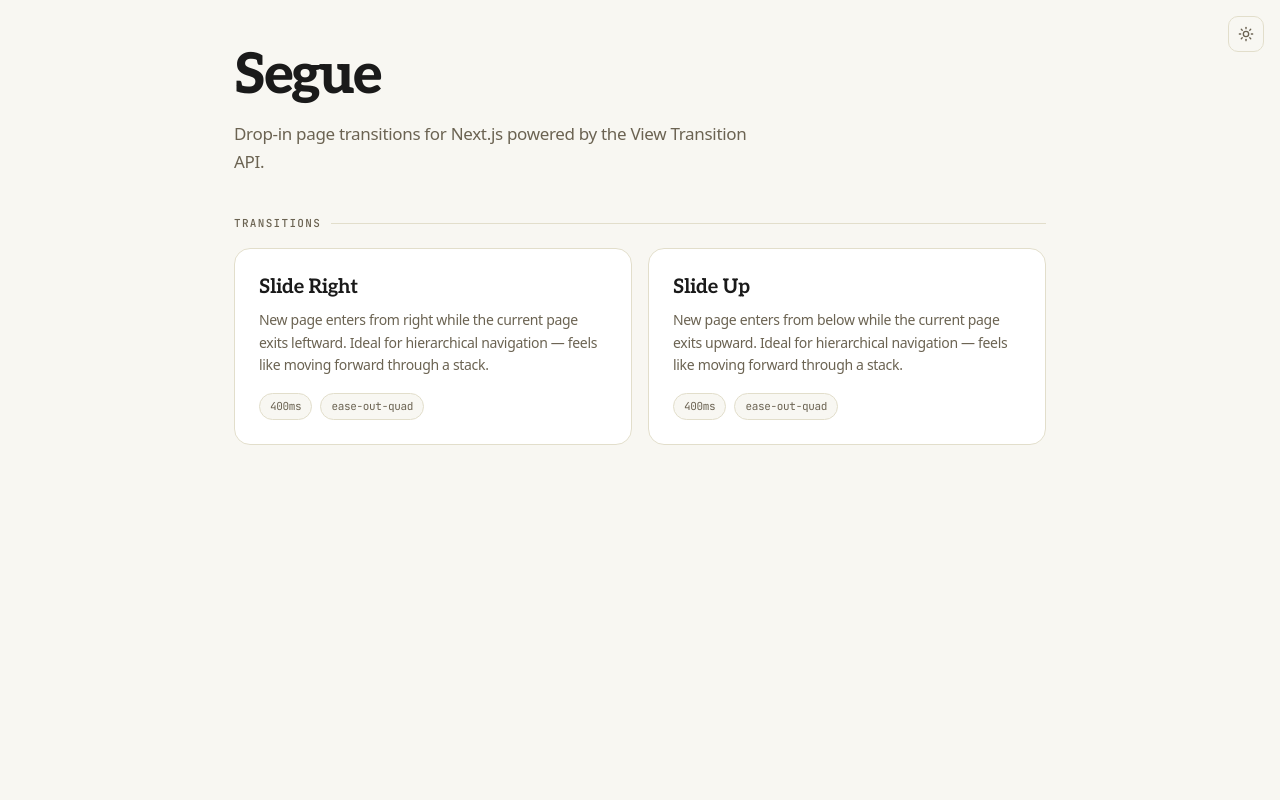
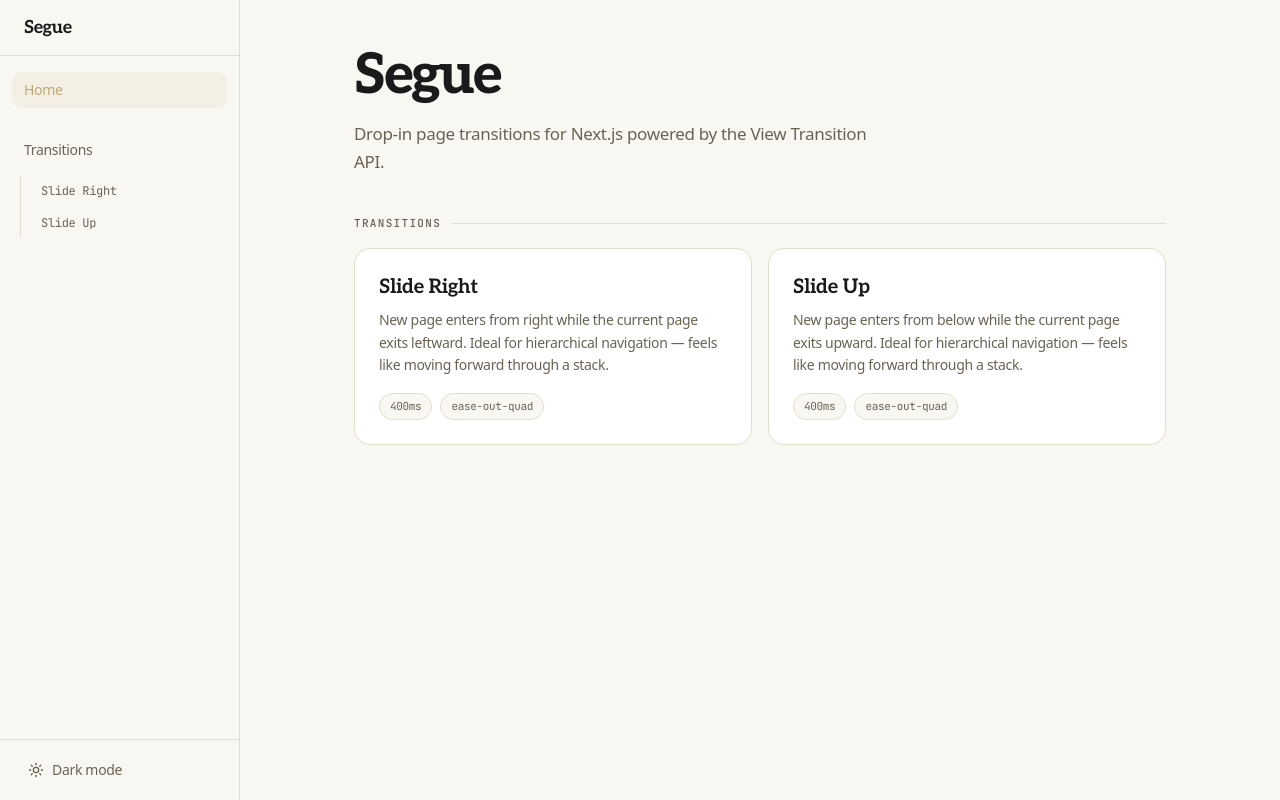
Before and after one commit to RChaubey16/segue, a Next.js app: page / in a window 1280 px wide. Built offline with nearby package versions, Linux system fonts and the light colour scheme.

Commit message:
ui: add sidebar nav section

```diff
--- a/src/app/layout.tsx
+++ b/src/app/layout.tsx
@@ -1,5 +1,6 @@
+import { Sidebar } from "@/components/sidebar"
 import { ThemeProvider } from "@/components/theme-provider"
-import { ThemeToggle } from "@/components/ui/theme-toggle"
+import { getTransitions } from "@/lib/registry"
 import type { Metadata } from "next"
 import { Aleo, Inter, JetBrains_Mono } from "next/font/google"
 import "./globals.css"
@@ -22,23 +23,25 @@
 })
 
 export const metadata: Metadata = {
-  title: "Create Next App",
-  description: "Generated by create next app",
+  title: "Segue",
+  description: "Drop-in page transitions for Next.js",
 }
 
-export default function RootLayout({
+export default async function RootLayout({
   children,
 }: Readonly<{
   children: React.ReactNode
 }>) {
+  const transitions = await getTransitions()
+
   return (
     <html lang="en" suppressHydrationWarning>
       <body
         className={`${fontSans.variable} ${fontSerif.variable} ${fontMono.variable} antialiased`}
       >
         <ThemeProvider attribute="class" defaultTheme="system" enableSystem>
-          <ThemeToggle />
-          {children}
+          <Sidebar transitions={transitions} />
+          <main className="min-h-dvh md:ml-60">{children}</main>
         </ThemeProvider>
       </body>
     </html>
--- /dev/null
+++ b/src/components/sidebar-nav.tsx
@@ -0,0 +1,71 @@
+"use client"
+
+import Link from "next/link"
+import { usePathname } from "next/navigation"
+import { cn } from "@/lib/utils"
+import type { TransitionMeta } from "@/lib/registry"
+
+export function SidebarNav({
+  transitions,
+  onNavigate,
+}: {
+  transitions: TransitionMeta[]
+  onNavigate?: () => void
+}) {
+  const pathname = usePathname()
+
+  return (
+    <nav className="flex-1 overflow-y-auto px-3 py-4">
+      {/* Home */}
+      <Link
+        href="/"
+        onClick={onNavigate}
+        className={cn(
+          "mb-1 flex items-center rounded-md px-3 py-2 text-sm font-medium no-underline transition-colors",
+          pathname === "/"
+            ? "bg-accent/10 text-accent"
+            : "text-muted-foreground hover:bg-accent/5 hover:text-foreground",
+        )}
+      >
+        Home
+      </Link>
+
+      {/* Transitions group */}
+      <div className="mt-6">
+        <Link
+          href="/transitions"
+          onClick={onNavigate}
+          className={cn(
+            "mb-2 flex items-center rounded-md px-3 py-2 text-sm font-medium no-underline transition-colors",
+            pathname === "/transitions"
+              ? "bg-accent/10 text-accent"
+              : "text-muted-foreground hover:bg-accent/5 hover:text-foreground",
+          )}
+        >
+          Transitions
+        </Link>
+        <div className="ml-2 flex flex-col gap-0.5 border-l border-border pl-2">
+          {transitions.map((t) => {
+            const href = `/transitions/${t.slug}`
+            const isActive = pathname === href
+            return (
+              <Link
+                key={t.slug}
+                href={href}
+                onClick={onNavigate}
+                className={cn(
+                  "rounded-md px-3 py-1.5 font-mono text-[12px] no-underline transition-colors",
+                  isActive
+                    ? "bg-accent/10 text-accent"
+                    : "text-muted-foreground hover:bg-accent/5 hover:text-foreground",
+                )}
+              >
+                {t.name}
+              </Link>
+            )
+          })}
+        </div>
+      </div>
+    </nav>
+  )
+}
--- /dev/null
+++ b/src/components/sidebar.tsx
@@ -0,0 +1,56 @@
+"use client"
+
+import { useState } from "react"
+import Link from "next/link"
+import type { TransitionMeta } from "@/lib/registry"
+import { SidebarNav } from "@/components/sidebar-nav"
+import { SidebarToggle } from "@/components/ui/sidebar-toggle"
+import { ThemeToggle } from "@/components/ui/theme-toggle"
+
+export function Sidebar({ transitions }: { transitions: TransitionMeta[] }) {
+  const [open, setOpen] = useState(false)
+
+  return (
+    <>
+      {/* Mobile toggle */}
+      <SidebarToggle open={open} onToggle={() => setOpen(!open)} />
+
+      {/* Backdrop (mobile only) */}
+      {open && (
+        <div
+          className="fixed inset-0 z-40 bg-black/40 md:hidden"
+          onClick={() => setOpen(false)}
+        />
+      )}
+
+      {/* Sidebar */}
+      <aside
+        className={`fixed top-0 left-0 z-40 flex h-dvh w-60 flex-col border-r border-border bg-background transition-transform duration-200 md:translate-x-0 ${
+          open ? "translate-x-0" : "-translate-x-full"
+        }`}
+      >
+        {/* Header */}
+        <div className="flex h-14 items-center border-b border-border px-6">
+          <Link
+            href="/"
+            onClick={() => setOpen(false)}
+            className="font-serif text-lg font-bold text-foreground no-underline"
+          >
+            Segue
+          </Link>
+        </div>
+
+        {/* Navigation */}
+        <SidebarNav
+          transitions={transitions}
+          onNavigate={() => setOpen(false)}
+        />
+
+        {/* Footer — theme toggle */}
+        <div className="border-t border-border px-4 py-3">
+          <ThemeToggle />
+        </div>
+      </aside>
+    </>
+  )
+}
--- /dev/null
+++ b/src/components/ui/sidebar-toggle.tsx
@@ -0,0 +1,21 @@
+"use client"
+
+import { Menu, X } from "lucide-react"
+
+export function SidebarToggle({
+  open,
+  onToggle,
+}: {
+  open: boolean
+  onToggle: () => void
+}) {
+  return (
+    <button
+      onClick={onToggle}
+      className="fixed top-4 left-4 z-50 flex h-9 w-9 cursor-pointer items-center justify-center rounded-md border border-border bg-background text-muted-foreground transition-colors hover:bg-accent hover:text-accent-foreground md:hidden"
+      aria-label={open ? "Close menu" : "Open menu"}
+    >
+      {open ? <X className="h-4 w-4" /> : <Menu className="h-4 w-4" />}
+    </button>
+  )
+}
--- a/src/components/ui/theme-toggle.tsx
+++ b/src/components/ui/theme-toggle.tsx
@@ -9,11 +9,12 @@
   return (
     <button
       onClick={() => setTheme(resolvedTheme === "dark" ? "light" : "dark")}
-      className="border-border bg-background text-muted-foreground hover:bg-accent hover:text-accent-foreground fixed top-4 right-4 z-50 flex h-9 w-9 cursor-pointer items-center justify-center rounded-md border transition-colors"
+      className="flex w-full cursor-pointer items-center gap-2 rounded-md px-3 py-2 text-sm text-muted-foreground transition-colors hover:bg-accent/5 hover:text-foreground"
       aria-label="Toggle theme"
     >
       <Sun className="h-4 w-4 scale-100 rotate-0 transition-all dark:scale-0 dark:-rotate-90" />
       <Moon className="absolute h-4 w-4 scale-0 rotate-90 transition-all dark:scale-100 dark:rotate-0" />
+      <span>{resolvedTheme === "dark" ? "Light mode" : "Dark mode"}</span>
     </button>
   )
 }
```
